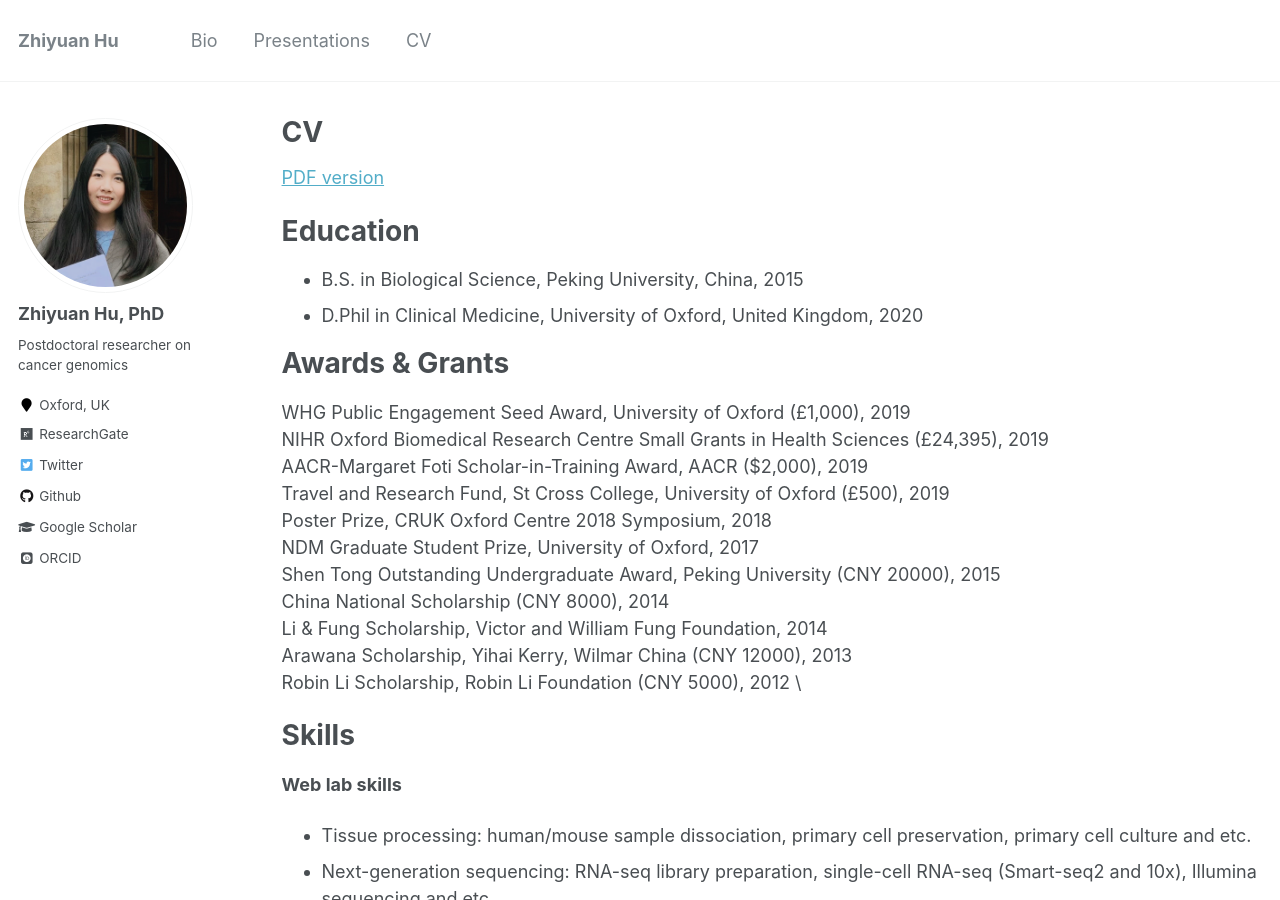
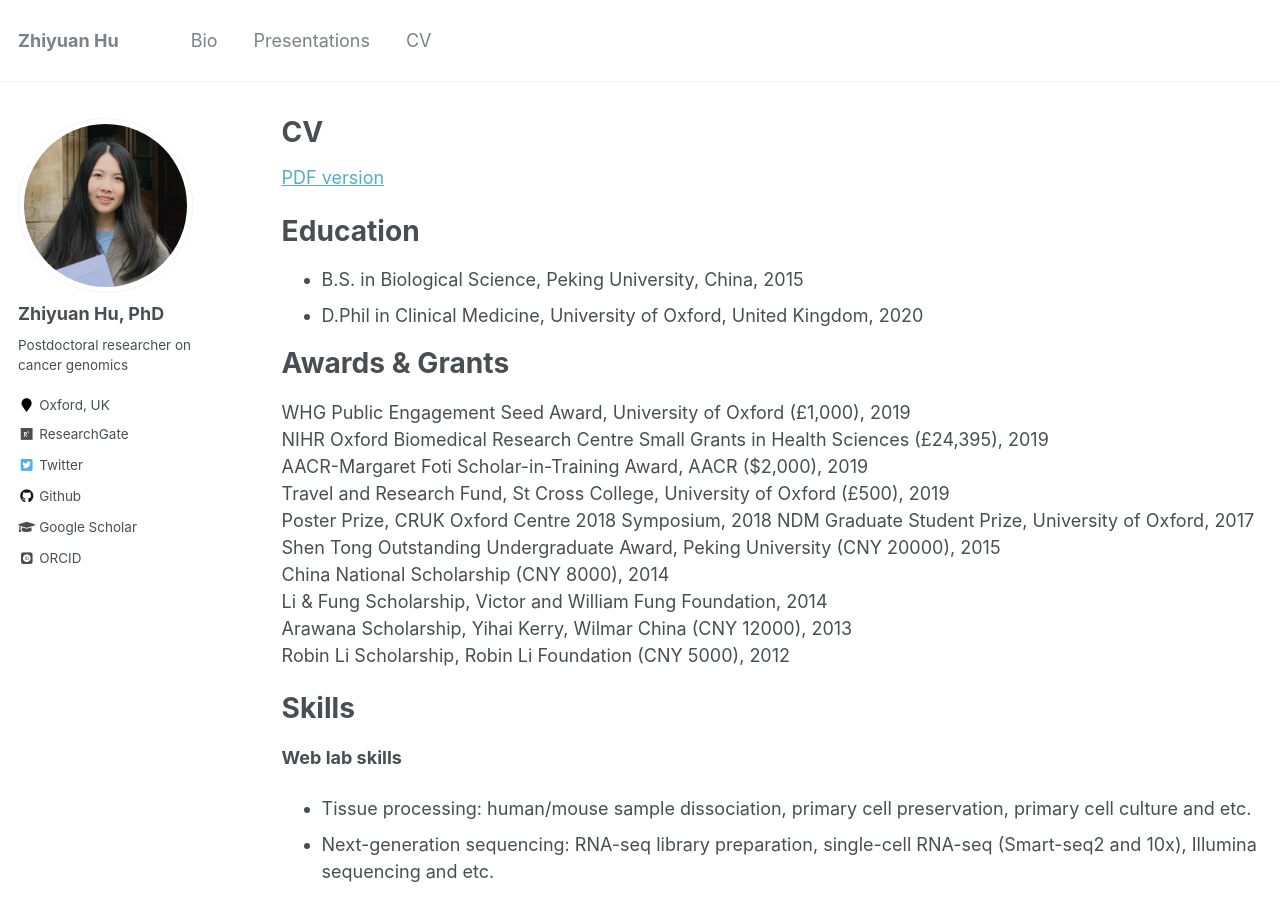
Before and after one commit to ZYBunnyHu/ZYBunnyHu.github.io, a Jekyll site: the page built from _pages/cv.md, in a window 1280 px wide and 900 px high. Built offline with Jekyll 4.4.1, drawn with Linux system fonts in a browser that asks for light colours; some web fonts are replaced.

Commit message:
Update cv.md

```diff
--- a/_pages/cv.md
+++ b/_pages/cv.md
@@ -19,17 +19,17 @@ Education
 
 Awards & Grants
 ======
-WHG Public Engagement Seed Award, University of Oxford (£1,000), 2019 \
-NIHR Oxford Biomedical Research Centre Small Grants in Health Sciences (£24,395), 2019 \
-AACR-Margaret Foti Scholar-in-Training Award, AACR ($2,000), 2019 \
-Travel and Research Fund, St Cross College, University of Oxford (£500), 2019 \
-Poster Prize, CRUK Oxford Centre 2018 Symposium, 2018 \
-NDM Graduate Student Prize, University of Oxford, 2017 \
-Shen Tong Outstanding Undergraduate Award, Peking University (CNY 20000), 2015 \
-China National Scholarship (CNY 8000), 2014 \
-Li & Fung Scholarship, Victor and William Fung Foundation, 2014 \
-Arawana Scholarship, Yihai Kerry, Wilmar China (CNY 12000), 2013 \
-Robin Li Scholarship, Robin Li Foundation (CNY 5000), 2012 \
+WHG Public Engagement Seed Award, University of Oxford (£1,000), 2019
+NIHR Oxford Biomedical Research Centre Small Grants in Health Sciences (£24,395), 2019
+AACR-Margaret Foti Scholar-in-Training Award, AACR ($2,000), 2019
+Travel and Research Fund, St Cross College, University of Oxford (£500), 2019
+Poster Prize, CRUK Oxford Centre 2018 Symposium, 2018
+NDM Graduate Student Prize, University of Oxford, 2017
+Shen Tong Outstanding Undergraduate Award, Peking University (CNY 20000), 2015
+China National Scholarship (CNY 8000), 2014
+Li & Fung Scholarship, Victor and William Fung Foundation, 2014
+Arawana Scholarship, Yihai Kerry, Wilmar China (CNY 12000), 2013
+Robin Li Scholarship, Robin Li Foundation (CNY 5000), 2012
 
 
 Skills
@@ -51,18 +51,18 @@ Skills
 
 Supervision experience
 ======
-Supervising summer intern, 2017 \
-Supervising summer intern, 2019 \
+Supervising summer intern, 2017
+Supervising summer intern, 2019
 Supervising prepostdoctoral research assistant, 2020
 
 
 Undergrad research experience
 ======
-**Summer intern**, Nuffield Department of Medicine, University of Oxford, 2014 \
+**Summer intern**, Nuffield Department of Medicine, University of Oxford, 2014
 Analysis of the metformin effect on cancer single-cell transcriptome *Advisors: Dr. Chris Yau and Dr. Quin Wills*
 
-**Research assistant**, Center for Quantitative Biology, Peking University, 2014-2015 \
+**Research assistant**, Center for Quantitative Biology, Peking University, 2014-2015
 Phylogenetic analysis of horizontal gene transfer in microbial microevolution. *Advisor: Prof Huaiqiu Zhu*
 
-**Research assistant**, Center for Quantitative Biology, Peking University, 2013-2014 \
+**Research assistant**, Center for Quantitative Biology, Peking University, 2013-2014
 Analysis of non-coding regions in horizontal gene transfer. *Advisor: Prof Huaiqiu Zhu*
```
